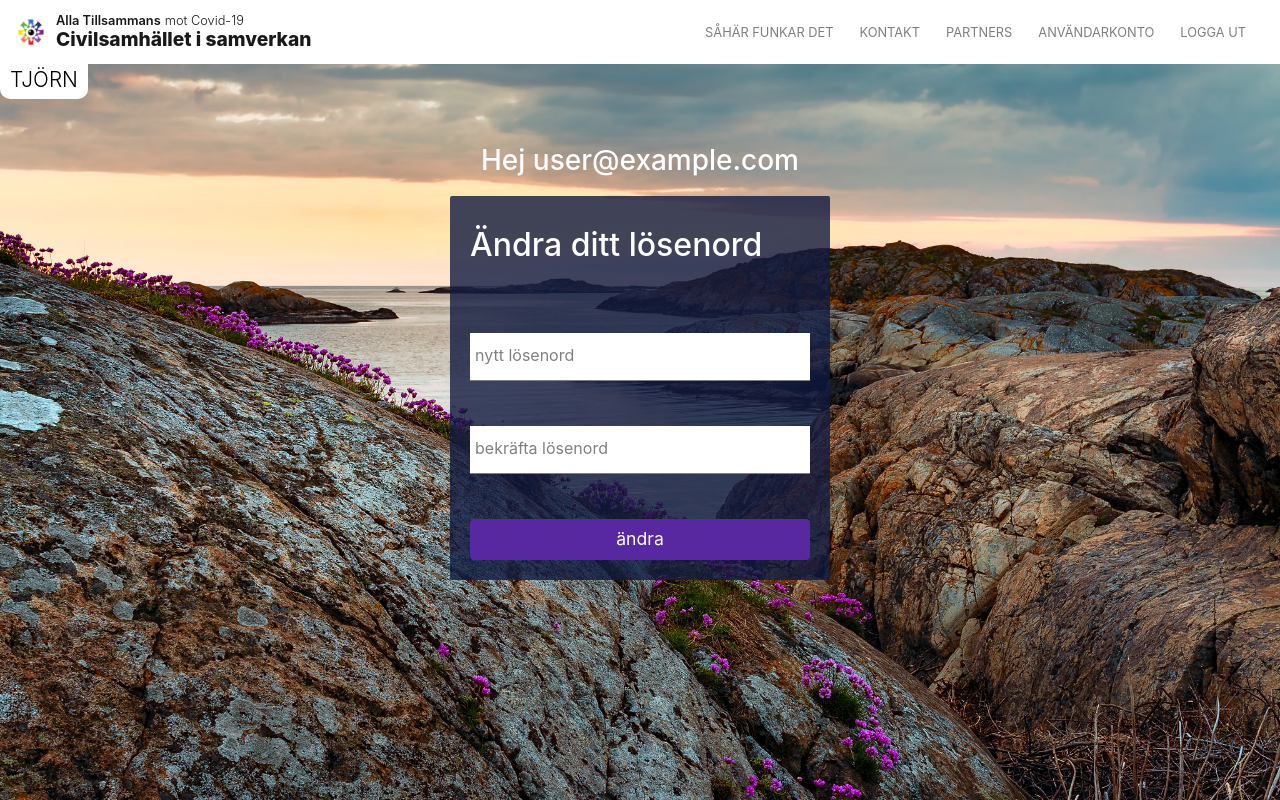
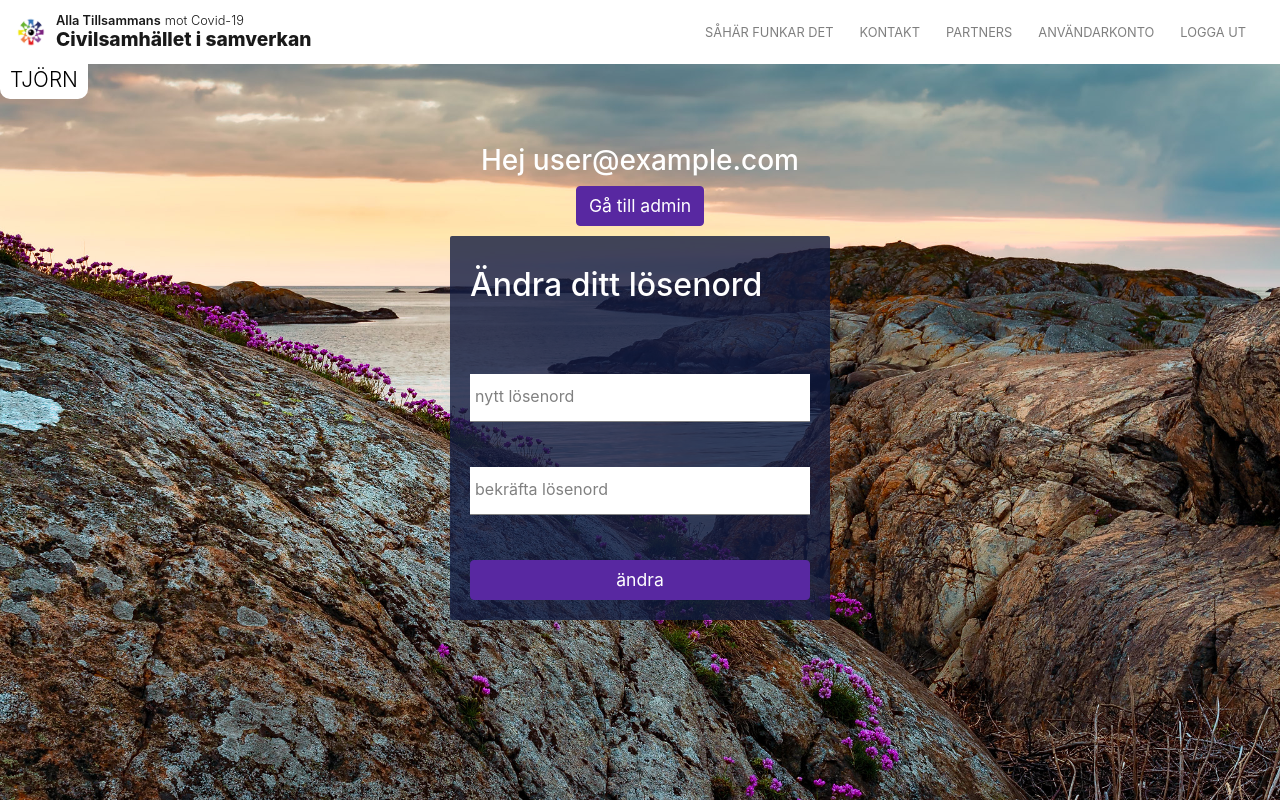
Before and after one commit to osaisacson/tillsammans, a React (Create React App) app: page /admin/account in a window 1280 px wide. Built offline with nearby package versions, Linux system fonts and the light colour scheme; no server answers; sample sign-in values are in the browser's storage.

Commit message:
Account page links back to admin panel

```diff
--- a/src/screens/admin/Account.js
+++ b/src/screens/admin/Account.js
@@ -1,5 +1,7 @@
 import React, { useState } from 'react';
 import { useSelector } from 'react-redux';
+import { Link } from 'react-router-dom';
+import { Button } from 'react-bootstrap';
 import ChangePasswordForm from '../../components/ChangePasswordForm';
 import firebase from 'firebase/app';
 
@@ -39,10 +41,11 @@ const Account = props => {
         }
     }
 
-    return(
+    return (
 
         <React.Fragment>
             <h3>Hej {user.email}</h3>
+            <Link to="/admin"><Button>Gå till admin</Button></Link>
             <ChangePasswordForm
                 header={'Ändra ditt lösenord'}
                 message={message}
```
Lines whose indentation alone changed are shown as unchanged.
